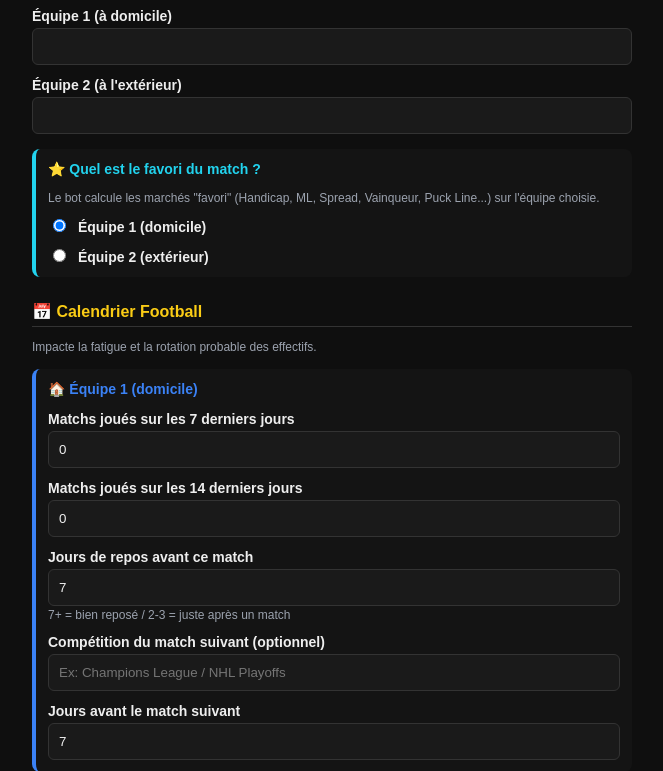
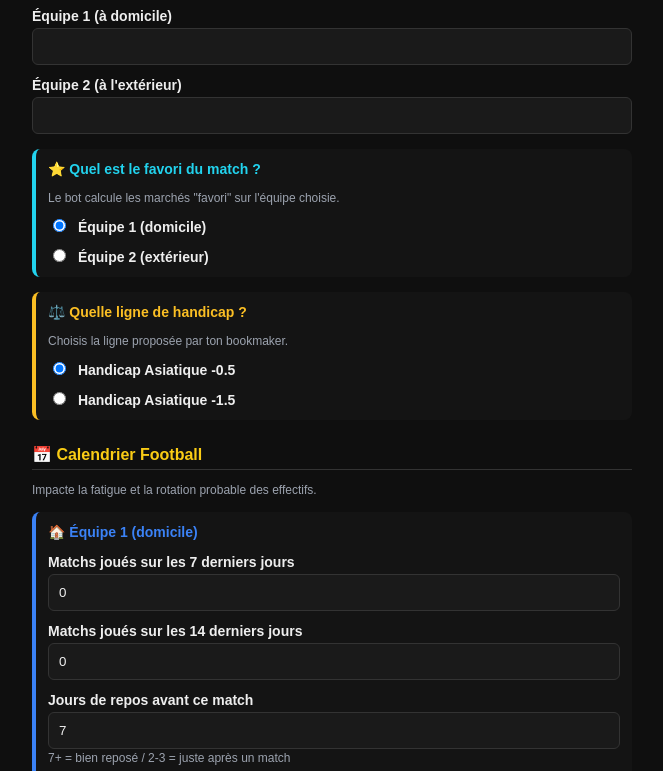
Before and after one commit to hamzypogba0610-pixel/qfte-bot-final, a FastAPI app: page / in a window 1280 px wide. Shown: the part 330-1101 px from the top of the page, without its empty margins (308-971 px from the left). Run offline with FastAPI, Linux system fonts and the light colour scheme.

Commit message:
Update index.html

```diff
--- a/templates/index.html
+++ b/templates/index.html
@@ -19,6 +19,8 @@
         .row > div { flex: 1; }
         .bloc-favori { background: #141414; padding: 12px; border-radius: 8px; margin-top: 15px; border-left: 4px solid #22d3ee; }
         .bloc-favori h3 { color: #22d3ee; margin-top: 0; font-size: 14px; }
+        .bloc-ligne { background: #141414; padding: 12px; border-radius: 8px; margin-top: 15px; border-left: 4px solid #fbbf24; }
+        .bloc-ligne h3 { color: #fbbf24; margin-top: 0; font-size: 14px; }
         .bloc-calendrier { background: #141414; padding: 12px; border-radius: 8px; margin-top: 15px; border-left: 4px solid #3b82f6; }
         .bloc-calendrier h3 { color: #3b82f6; margin-top: 0; font-size: 14px; }
         .bloc-calendrier-basket { background: #141414; padding: 12px; border-radius: 8px; margin-top: 15px; border-left: 4px solid #a3e635; }
@@ -63,7 +65,7 @@
             <div class="bloc-favori">
                 <h3>⭐ Quel est le favori du match ?</h3>
                 <div class="aide" style="margin-bottom: 8px;">
-                    Le bot calcule les marchés "favori" (Handicap, ML, Spread, Vainqueur, Puck Line...) sur l'équipe choisie.
+                    Le bot calcule les marchés "favori" sur l'équipe choisie.
                 </div>
 
                 <label class="coche-bloc">
@@ -74,6 +76,25 @@
                 <label class="coche-bloc">
                     <input type="radio" name="favori" value="equipe2">
                     Équipe 2 (extérieur)
+                </label>
+            </div>
+        </div>
+
+        <div id="bloc_ligne_handicap" style="display: none;">
+            <div class="bloc-ligne">
+                <h3 id="titre_ligne_handicap">⚖️ Quelle ligne de handicap ?</h3>
+                <div class="aide" style="margin-bottom: 8px;" id="aide_ligne_handicap">
+                    Choisis la ligne proposée par ton bookmaker.
+                </div>
+
+                <label class="coche-bloc">
+                    <input type="radio" name="ligne_handicap" value="0.5" checked>
+                    <span id="label_ligne_1">Handicap Asiatique -0.5</span>
+                </label>
+
+                <label class="coche-bloc">
+                    <input type="radio" name="ligne_handicap" value="1.5">
+                    <span id="label_ligne_2">Handicap Asiatique -1.5</span>
                 </label>
             </div>
         </div>
@@ -188,7 +209,7 @@
                     Voyage long (côte à côte)
                 </label>
             </div>
-                    </div>
+    </div>
 
 
     <h2>📊 Cotes 1X2 (les 2 équipes)</h2>
@@ -236,15 +257,9 @@
     <label id="label_h2h">5 derniers scores H2H (Équipe1-Équipe2)</label>
     <input type="text" name="h2h_5" placeholder="Ex: 2-1,1-1,0-2,3-0,1-0" required>
 
-    <h2>🎯 Cotes des marchés analysés</h2>
+    <h2>🎯 Cotes des 3 marchés analysés</h2>
     <label id="label_ah">Cote Handicap Asiatique -0.5</label>
     <input type="number" step="0.01" name="cote_ah" id="input_ah" required>
-
-    <div id="bloc_ah_15" style="display: none;">
-        <label id="label_ah_15">Cote Handicap Asiatique -1.5</label>
-        <input type="number" step="0.01" name="cote_ah_15" id="input_ah_15" placeholder="Ex: 2.50">
-        <div class="aide" id="aide_ah_15">Le favori doit gagner par 2 buts ou plus</div>
-    </div>
 
     <label id="label_over25">Cote Over/Under 2.5</label>
     <input type="number" step="0.01" name="cote_over25" id="input_over25" required>
@@ -257,7 +272,7 @@
     <input type="number" name="volume" value="50000" required>
 
     <button type="submit">Analyser</button>
-            </form>
+    </form>
 
 
     <script>
@@ -269,7 +284,11 @@
         const blocFatigue = document.getElementById("bloc_fatigue");
         const blocCalendrier = document.getElementById("bloc_calendrier");
         const blocCalendrierBasket = document.getElementById("bloc_calendrier_basket");
-        const blocAh15 = document.getElementById("bloc_ah_15");
+        const blocLigneHandicap = document.getElementById("bloc_ligne_handicap");
+        const titreLigne = document.getElementById("titre_ligne_handicap");
+        const aideLigne = document.getElementById("aide_ligne_handicap");
+        const labelLigne1 = document.getElementById("label_ligne_1");
+        const labelLigne2 = document.getElementById("label_ligne_2");
 
         function detecterLigneOver(sport, competition) {
             const comp = (competition || "").toLowerCase().trim();
@@ -330,8 +349,6 @@
             const seg = document.getElementById("label_scores_ext_glob");
             const h2h = document.getElementById("label_h2h");
             const ah = document.getElementById("label_ah");
-            const ah15 = document.getElementById("label_ah_15");
-            const aideAh15 = document.getElementById("aide_ah_15");
             const ov = document.getElementById("label_over25");
             const bt = document.getElementById("label_btts");
             const aideSd = document.getElementById("aide_scores_dom");
@@ -340,12 +357,33 @@
             const labelOver = detecterLigneOver(sport, competition);
             const fav = getNomFavori(sport);
 
+            // --- Gestion du sélecteur de ligne ---
+            if (sport === "football") {
+                blocLigneHandicap.style.display = "block";
+                titreLigne.textContent = "⚖️ Quelle ligne de handicap ?";
+                aideLigne.textContent = "Choisis la ligne proposée par ton bookmaker.";
+                labelLigne1.textContent = "Handicap Asiatique -0.5";
+                labelLigne2.textContent = "Handicap Asiatique -1.5";
+            } else if (sport === "hockey") {
+                blocLigneHandicap.style.display = "block";
+                titreLigne.textContent = "⚖️ Quelle ligne de Puck Line ?";
+                aideLigne.textContent = "Choisis la ligne proposée par ton bookmaker.";
+                labelLigne1.textContent = "Puck Line -1.5";
+                labelLigne2.textContent = "Puck Line -2.5";
+            } else {
+                blocLigneHandicap.style.display = "none";
+            }
+
+            // --- Détermine le suffixe du label AH selon la ligne choisie ---
+            const ligneChoisie = document.querySelector('input[name="ligne_handicap"]:checked');
+            const ligneVal = ligneChoisie ? ligneChoisie.value : "0.5";
+            const suffixeLigne = ligneVal === "1.5" ? "1.5" : "0.5";
+
             if (sport === "tennis") {
                 blocSurface.style.display = "block";
                 blocFatigue.style.display = "block";
                 blocCalendrier.style.display = "none";
                 blocCalendrierBasket.style.display = "none";
-                blocAh15.style.display = "none";
                 eq1.textContent = "Joueur 1";
                 eq2.textContent = "Joueur 2";
                 c1.textContent = "Cote Joueur 1 — Ouverture / Fermeture";
@@ -370,7 +408,6 @@
                 blocFatigue.style.display = "none";
                 blocCalendrier.style.display = "none";
                 blocCalendrierBasket.style.display = "block";
-                blocAh15.style.display = "none";
                 eq1.textContent = "Équipe 1 (à domicile)";
                 eq2.textContent = "Équipe 2 (à l'extérieur)";
                 c1.textContent = "Cote Équipe 1 — Ouverture / Fermeture";
@@ -395,7 +432,6 @@
                 blocFatigue.style.display = "none";
                 blocCalendrier.style.display = "block";
                 blocCalendrierBasket.style.display = "none";
-                blocAh15.style.display = "block";
                 titreCal.textContent = "🏒 Calendrier Hockey";
                 eq1.textContent = "Équipe 1 (à domicile)";
                 eq2.textContent = "Équipe 2 (à l'extérieur)";
@@ -413,17 +449,14 @@
                 seg.textContent = "5 derniers scores globaux";
                 h2h.textContent = "5 derniers scores H2H (Équipe1-Équipe2)";
                 ah.textContent = "Cote Money Line — " + fav.nom + " (incl. prolongation)";
-                ah15.textContent = "Cote Puck Line -2.5 — " + fav.nom;
-                aideAh15.textContent = "Le favori doit gagner par 3 buts ou plus (ex: 4-0, 5-1)";
                 ov.textContent = labelOver;
-                bt.textContent = "Cote Puck Line -1.5 — " + fav.nom + " (gagne par 2+)";
+                bt.textContent = "Cote Puck Line -" + suffixeLigne + " — " + fav.nom;
                 aideSd.textContent = "Format : buts_pour-buts_contre (ex: 4-2, 3-1)";
             } else {
                 blocSurface.style.display = "none";
                 blocFatigue.style.display = "none";
                 blocCalendrier.style.display = "block";
                 blocCalendrierBasket.style.display = "none";
-                blocAh15.style.display = "block";
                 titreCal.textContent = "📅 Calendrier Football";
                 eq1.textContent = "Équipe 1 (à domicile)";
                 eq2.textContent = "Équipe 2 (à l'extérieur)";
@@ -440,9 +473,7 @@
                 feg.textContent = "5 derniers résultats globaux (V/N/D)";
                 seg.textContent = "5 derniers scores globaux";
                 h2h.textContent = "5 derniers scores H2H (Équipe1-Équipe2)";
-                ah.textContent = "Cote Handicap Asiatique -0.5 — " + fav.nom;
-                ah15.textContent = "Cote Handicap Asiatique -1.5 — " + fav.nom;
-                aideAh15.textContent = "Le favori doit gagner par 2 buts ou plus (ex: 2-0, 3-1)";
+                ah.textContent = "Cote Handicap Asiatique -" + suffixeLigne + " — " + fav.nom;
                 ov.textContent = labelOver;
                 bt.textContent = "Cote BTTS Oui";
                 aideSd.textContent = "Format : buts_pour-buts_contre, séparés par des virgules";
@@ -454,6 +485,7 @@
         if (inputEquipe1) inputEquipe1.addEventListener("input", majLabels);
         if (inputEquipe2) inputEquipe2.addEventListener("input", majLabels);
         document.querySelectorAll('input[name="favori"]').forEach(r => r.addEventListener("change", majLabels));
+        document.querySelectorAll('input[name="ligne_handicap"]').forEach(r => r.addEventListener("change", majLabels));
         majLabels();
     </script>
 </body>
```
